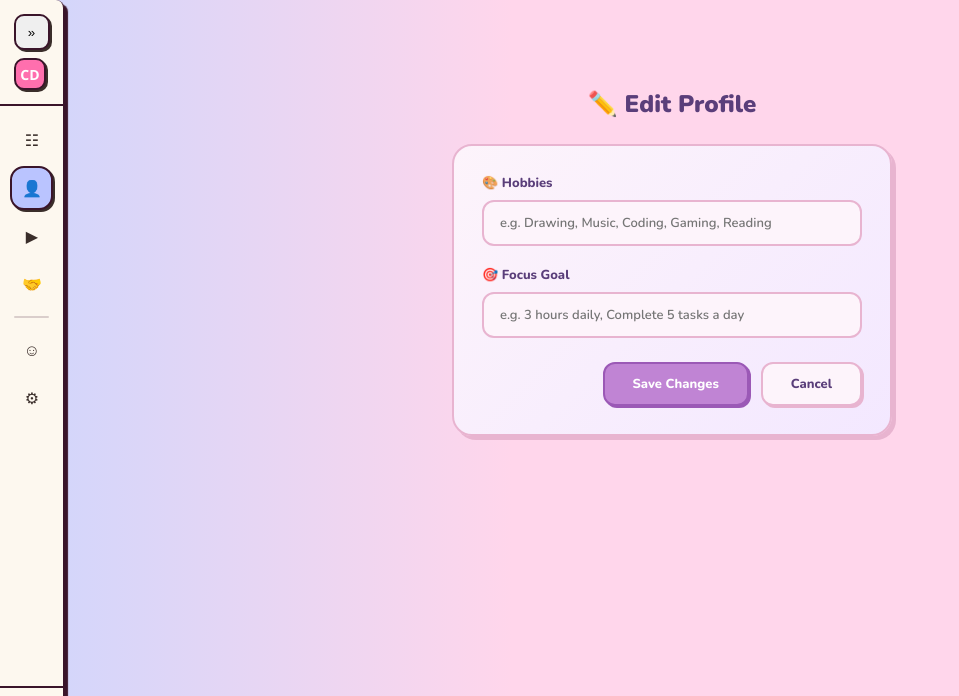
After one commit to ao3Bean/CSE299_Project, a Django app: page /profile/edit/ in a window 1280 px wide. The commit adds this page. Shown: the top 696 px of the page, without its empty margins (0-959 px from the left). Run offline with Django 5.2, Linux system fonts and the light colour scheme; the visitor is signed in with stand-in values (Sample User, id 1); data comes from the database, SQL or seed files in the repository.

Commit message:
added edit hobby and focus goal feature in profile

```diff
--- a/support/core/models.py
+++ b/support/core/models.py
@@ -13,6 +13,11 @@ class UserProfile(models.Model):
 
     skin_color = models.CharField(max_length=50, default="Medium")
 
+
+    # ── NEW: profile info fields ──
+    hobbies         = models.CharField(max_length=500, default="")
+    focus_goal      = models.CharField(max_length=200, default="")
+
     def __str__(self):
         return self.user.username
 
--- a/support/core/urls.py
+++ b/support/core/urls.py
@@ -20,4 +20,5 @@ urlpatterns = [
     path('avatar/customize/', views.avatar_customization, name='avatar_customization'),
     path('tasks/add/', views.add_task, name='add_task'),
     path('tasks/toggle/<int:task_id>/', views.toggle_task, name='toggle_task'),
+    path('profile/edit/', views.edit_profile, name='edit_profile'),
 ]
--- a/support/core/views.py
+++ b/support/core/views.py
@@ -154,6 +154,27 @@ def avatar_customization(request):
     return render(request, "avatar_customization.html", {'profile': profile})
 
 
+# ── NEW: edit profile view ────────────────────────────
+# handles editing hobbies and focus goal
+# GET  → loads current values into the edit form
+# POST → saves new values to db → redirects to profile
+@login_required(login_url="login")
+def edit_profile(request):
+    profile, _ = UserProfile.objects.get_or_create(
+        user=request.user,
+        defaults=DEFAULT_AVATAR
+    )
+    if request.method == "POST":
+        # save hobbies and focus goal from form
+        profile.hobbies    = request.POST.get('hobbies', '')
+        profile.focus_goal = request.POST.get('focus_goal', '')
+        profile.save()
+        messages.success(request, "Profile updated!")
+        return redirect('user_profile')  # go back to profile after saving
+    # GET → render edit form with current values
+    return render(request, "edit_profile.html", {'profile': profile})
+# ── END NEW ──────────────────────────────────────────
+
 
 #for calendar (task-> to-do list)
 @login_required(login_url="login")
--- a/support/static/css/profile_styling.css
+++ b/support/static/css/profile_styling.css
@@ -297,3 +297,103 @@
     border-radius: 50%;
     display: inline-block;
 }
+
+/* ── Edit Profile Page ── */
+.edit-profile-container {
+    max-width: 500px;
+    margin: 40px auto;
+    padding: 20px 30px;
+    font-family: 'Nunito', sans-serif;
+}
+
+.edit-profile-title {
+    font-size: 24px;
+    font-weight: 900;
+    color: #5a3e7a;
+    margin-bottom: 24px;
+    text-align: center;
+}
+
+.edit-profile-card {
+    background: linear-gradient(135deg, #fdf4fb, #f3e8ff);
+    border: 2.5px solid #e8b4d0;
+    border-radius: 20px;
+    padding: 28px;
+    box-shadow: 4px 4px 0 #e8b4d0;
+}
+
+.edit-field {
+    margin-bottom: 20px;
+}
+
+.edit-label {
+    display: block;
+    font-size: 13px;
+    font-weight: 800;
+    color: #5a3e7a;
+    margin-bottom: 8px;
+}
+
+.edit-input {
+    width: 100%;
+    padding: 12px 16px;
+    border: 2px solid #e8b4d0;
+    border-radius: 12px;
+    font-family: 'Nunito', sans-serif;
+    font-size: 13px;
+    font-weight: 600;
+    color: #5a3e7a;
+    background: #fdf4fb;
+    outline: none;
+    box-sizing: border-box;
+}
+
+.edit-input:focus {
+    border-color: #c084d4;
+}
+
+.edit-actions {
+    display: flex;
+    gap: 12px;
+    justify-content: flex-end;
+    margin-top: 24px;
+}
+
+.edit-btn-save {
+    padding: 11px 28px;
+    background: #c084d4;
+    border: 2px solid #9b59b6;
+    border-radius: 12px;
+    color: white;
+    font-family: 'Nunito', sans-serif;
+    font-size: 13px;
+    font-weight: 800;
+    cursor: pointer;
+    box-shadow: 2px 2px 0 #9b59b6;
+    transition: all 0.15s;
+}
+
+.edit-btn-save:hover {
+    transform: translateY(-2px);
+    box-shadow: 3px 3px 0 #9b59b6;
+}
+
+.edit-btn-cancel {
+    padding: 11px 28px;
+    background: #fdf4fb;
+    border: 2px solid #e8b4d0;
+    border-radius: 12px;
+    color: #5a3e7a;
+    font-family: 'Nunito', sans-serif;
+    font-size: 13px;
+    font-weight: 800;
+    cursor: pointer;
+    box-shadow: 2px 2px 0 #e8b4d0;
+    text-decoration: none;
+    transition: all 0.15s;
+}
+
+.edit-btn-cancel:hover {
+    transform: translateY(-2px);
+    box-shadow: 3px 3px 0 #e8b4d0;
+}
--- /dev/null
+++ b/support/templates/edit_profile.html
@@ -0,0 +1,59 @@
+{% extends "user_base.html" %}
+{% load static %}
+
+{% block title %}Edit Profile - Cadence{% endblock %}
+
+{% block extra_css %}
+<link rel="stylesheet" href="{% static 'css/profile_styling.css' %}">
+{% endblock %}
+
+{% block nav_profile %}active{% endblock %}
+
+{% block content %}
+<div class="edit-profile-container">
+
+    <h1 class="edit-profile-title">✏️ Edit Profile</h1>
+
+    <!-- messages -->
+    {% if messages %}
+        {% for message in messages %}
+            <div class="message {{ message.tags }}">{{ message }}</div>
+        {% endfor %}
+    {% endif %}
+
+    <div class="edit-profile-card">
+        <form method="POST" action="{% url 'edit_profile' %}">
+            {% csrf_token %}
+
+            <!-- Hobbies -->
+            <div class="edit-field">
+                <label class="edit-label">🎨 Hobbies</label>
+                <input
+                    type="text"
+                    name="hobbies"
+                    class="edit-input"
+                    value="{{ profile.hobbies }}"
+                    placeholder="e.g. Drawing, Music, Coding, Gaming, Reading">
+            </div>
+
+            <!-- Focus Goal -->
+            <div class="edit-field">
+                <label class="edit-label">🎯 Focus Goal</label>
+                <input
+                    type="text"
+                    name="focus_goal"
+                    class="edit-input"
+                    value="{{ profile.focus_goal }}"
+                    placeholder="e.g. 3 hours daily, Complete 5 tasks a day">
+            </div>
+
+            <!-- Buttons -->
+            <div class="edit-actions">
+                <button type="submit" class="edit-btn-save">Save Changes</button>
+                <a href="{% url 'user_profile' %}" class="edit-btn-cancel">Cancel</a>
+            </div>
+
+        </form>
+    </div>
+</div>
+{% endblock %}
```
Also changed, not shown: support/templates/user_profile.html (+14 -1 lines), support/core/migrations/0003_userprofile_focus_goal_userprofile_hobbies.py (added).
